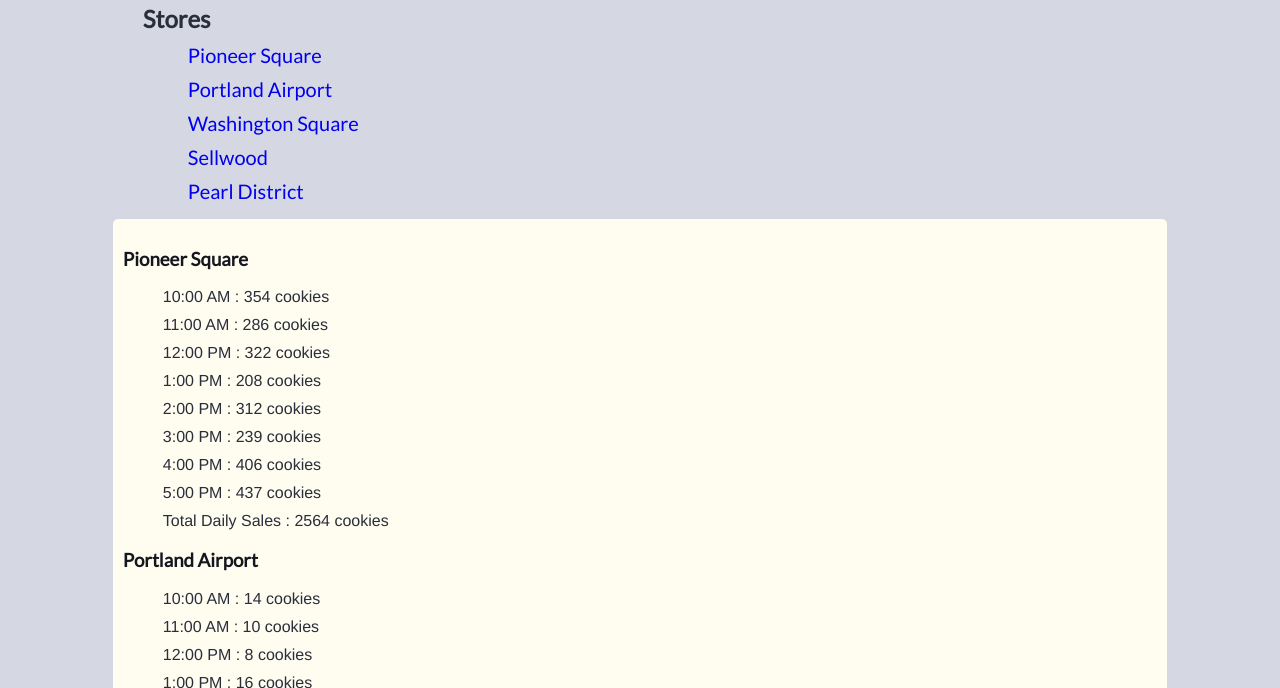
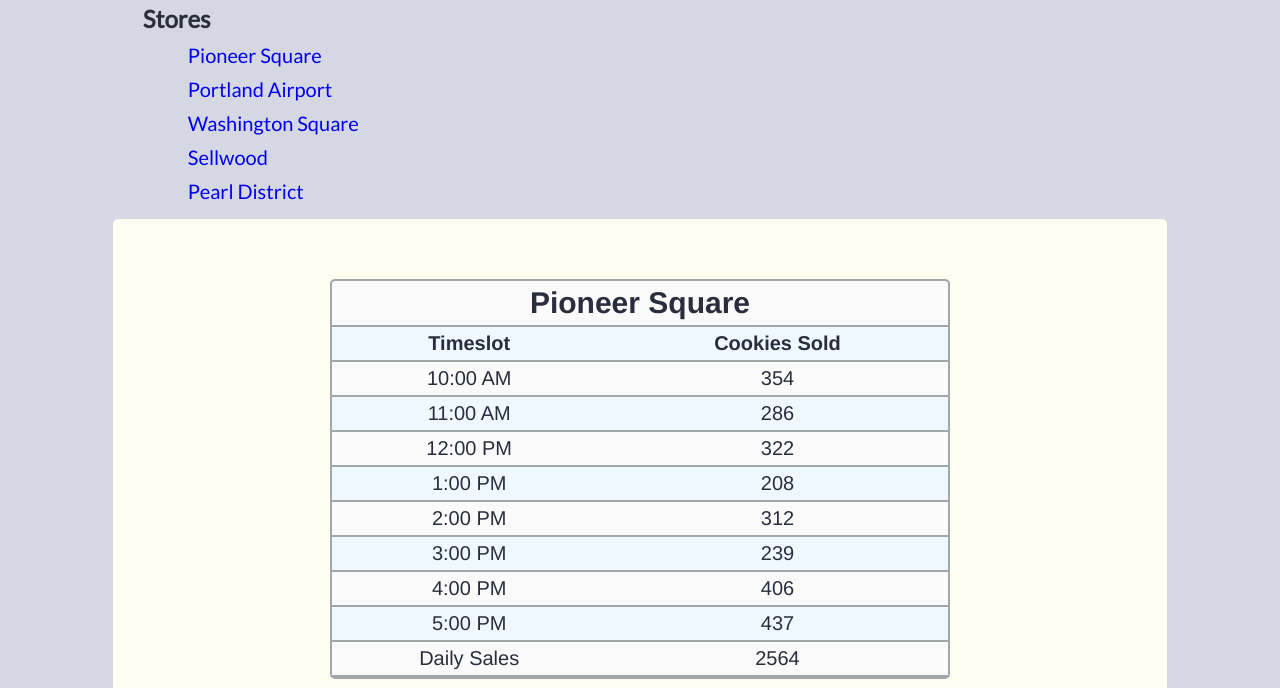
Before and after one commit to DrewStock/cookie-stand, a plain HTML site: page index.html in a window 1280 px wide. Shown: the part 112-800 px from the top of the page. Drawn offline with Linux system fonts and the light colour scheme.

Commit message:
updated salmon-cookies-constructor.js to add store info to document as tables

```diff
--- a/salmon-cookies-constructor.js
+++ b/salmon-cookies-constructor.js
@@ -8,7 +8,7 @@ var SalmonCookieStore = function(storeName, storeId, customerMin, customerMax, c
   this.cookiesSoldEachHour = [];
   this.cookiesSoldEachDay = 0;
   // Create array 'hourlyTimeSlot' to store business hours
-  this.hourlyTimeSlot = ["10:00 AM ","11:00 AM ","12:00 PM ","1:00 PM ","2:00 PM ","3:00 PM ","4:00 PM ","5:00 PM "];
+  this.hourlyTimeSlot = ["10:00 AM","11:00 AM","12:00 PM","1:00 PM","2:00 PM","3:00 PM","4:00 PM","5:00 PM"];
   // Function to generate random number of customers per hour
   this.generateRandom = function() {
     return Math.floor(Math.random() * (this.customerMax - this.customerMin)) + this.customerMin;
@@ -24,28 +24,57 @@ var SalmonCookieStore = function(storeName, storeId, customerMin, customerMax, c
       this.cookiesSoldEachHour.push(this.cookiesPerHour());
     }
   };
-  // Function call to create new elements ('h3','ul','li') and text nodes, then add new elements and text nodes into document using DOM manipulation
+  // Function call to create new elements ('table','tr','th','td') and text nodes, then add new elements and text nodes into document using DOM manipulation
   this.addInfo = function() {
     var positionSS = document.getElementById("stores-section");
-    var newNameElement = document.createElement("h3");
-    var newNameText = document.createTextNode(this.storeName);
-    newNameElement.appendChild(newNameText);
-    positionSS.appendChild(newNameElement);
-    var newUl = document.createElement("ul");
-    newUl.id = this.storeId;
-    positionSS.appendChild(newUl);
+    var newTable = document.createElement("table");
+    newTable.id = this.storeId;
+    positionSS.appendChild(newTable);
+    // Add Table Header
+    var table = document.getElementById(this.storeId);
+    var tableHeader = document.createElement("tr");
+    var tableHeaderCell = document.createElement("th");
+    tableHeaderCell.setAttribute("colspan", "2");
+    var storeNameHeader = document.createTextNode(this.storeName);
+    tableHeaderCell.appendChild(storeNameHeader);
+    tableHeader.appendChild(tableHeaderCell);
+    table.appendChild(tableHeader);
+    // Add Column Headers
+    var tableHeaderRow = document.createElement("tr");
+    var tableHeaderCell = document.createElement("th");
+    var tableHeaderData = document.createTextNode("Timeslot")
+    tableHeaderCell.appendChild(tableHeaderData);
+    tableHeaderRow.appendChild(tableHeaderCell);
+    tableHeaderCell = document.createElement("th");
+    tableHeaderData = document.createTextNode("Cookies Sold")
+    tableHeaderCell.appendChild(tableHeaderData);
+    tableHeaderRow.appendChild(tableHeaderCell);
+    var positionRow = document.getElementById(this.storeId);
+    positionRow.appendChild(tableHeaderRow);
     for (var j = 0; j < this.cookiesSoldEachHour.length; j++) {
-      var newHourElement = document.createElement("li");
-      var newHourText = document.createTextNode(this.hourlyTimeSlot[j] + ": " + this.cookiesSoldEachHour[j] + " cookies");
-      newHourElement.appendChild(newHourText);
-      var positionLi = document.getElementById(this.storeId);
-      positionLi.appendChild(newHourElement);
+      var newCookieRow = document.createElement("tr");
+      var timeCell = document.createElement("td");
+      var timeCellData = document.createTextNode(this.hourlyTimeSlot[j]);
+      timeCell.appendChild(timeCellData);
+      newCookieRow.appendChild(timeCell);
+      var cookieCell = document.createElement("td");
+      var cookieCellData = document.createTextNode(this.cookiesSoldEachHour[j]);
+      cookieCell.appendChild(cookieCellData);
+      newCookieRow.appendChild(cookieCell);
+      var positionRow = document.getElementById(this.storeId);
+      positionRow.appendChild(newCookieRow);
       this.cookiesSoldEachDay += this.cookiesSoldEachHour[j];
     }
-    var totalElement = document.createElement("li");
-    var total = document.createTextNode("Total Daily Sales : " + this.cookiesSoldEachDay + " cookies");
-    totalElement.appendChild(total);
-    positionLi.appendChild(totalElement);
+    var totalRow = document.createElement("tr");
+    var totalTextCell = document.createElement("td");
+    var totalTextCellData = document.createTextNode("Daily Sales");
+    totalTextCell.appendChild(totalTextCellData);
+    totalRow.appendChild(totalTextCell);
+    var totalNumberCell = document.createElement("td");
+    var totalNumberCellData = document.createTextNode(this.cookiesSoldEachDay);
+    totalNumberCell.appendChild(totalNumberCellData);
+    totalRow.appendChild(totalNumberCell);
+    positionRow.appendChild(totalRow);
   };
 };
 
@@ -64,5 +93,3 @@ for (var index = 0; index < chain.length; index++) {
     currentStore.dailyCookies();
     currentStore.addInfo();
 };
-
-// console.log(currentStore);
--- a/style.css
+++ b/style.css
@@ -75,3 +75,34 @@ li {
 footer {
   font-family: 'Lato', sans-serif;
 }
+
+table {
+    width: 60%;
+    margin: 50px auto;
+    font-size: 20px;
+    border-spacing: 0;
+    background-color: rgb(250, 250, 250);
+    border: 2px solid #a0a8aa;
+    border-radius: 5px;
+}
+
+table tr:nth-of-type(2n + 2) {
+    background-color: #f0f8ff;
+  }
+
+table tr:first-of-type {
+    font-size: 30px;
+    font-weight: bold;
+}
+
+td {
+  padding: 5px;
+  text-align: center;
+  border-bottom: 2px solid #a0a8aa;
+}
+
+th {
+  padding: 5px;
+  text-align: center;
+  border-bottom: 2px solid #a0a8aa;
+}
```
